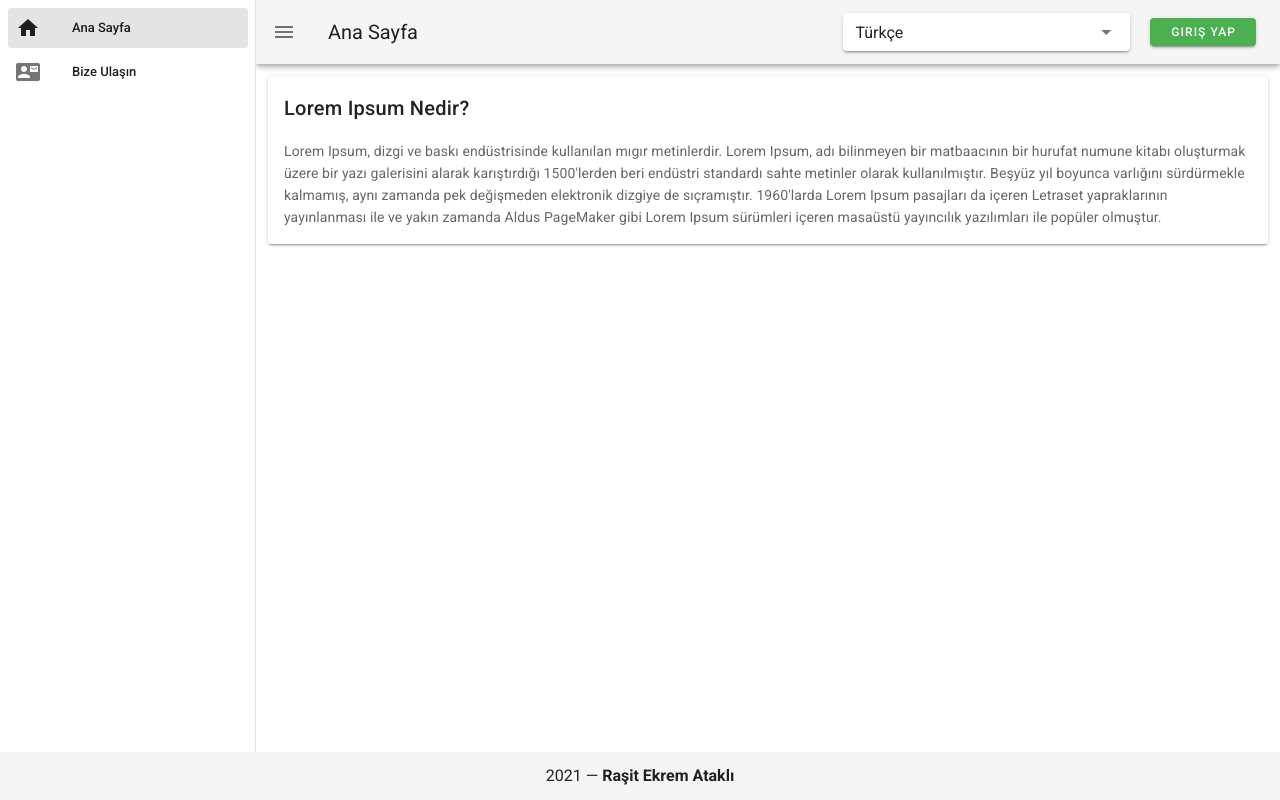
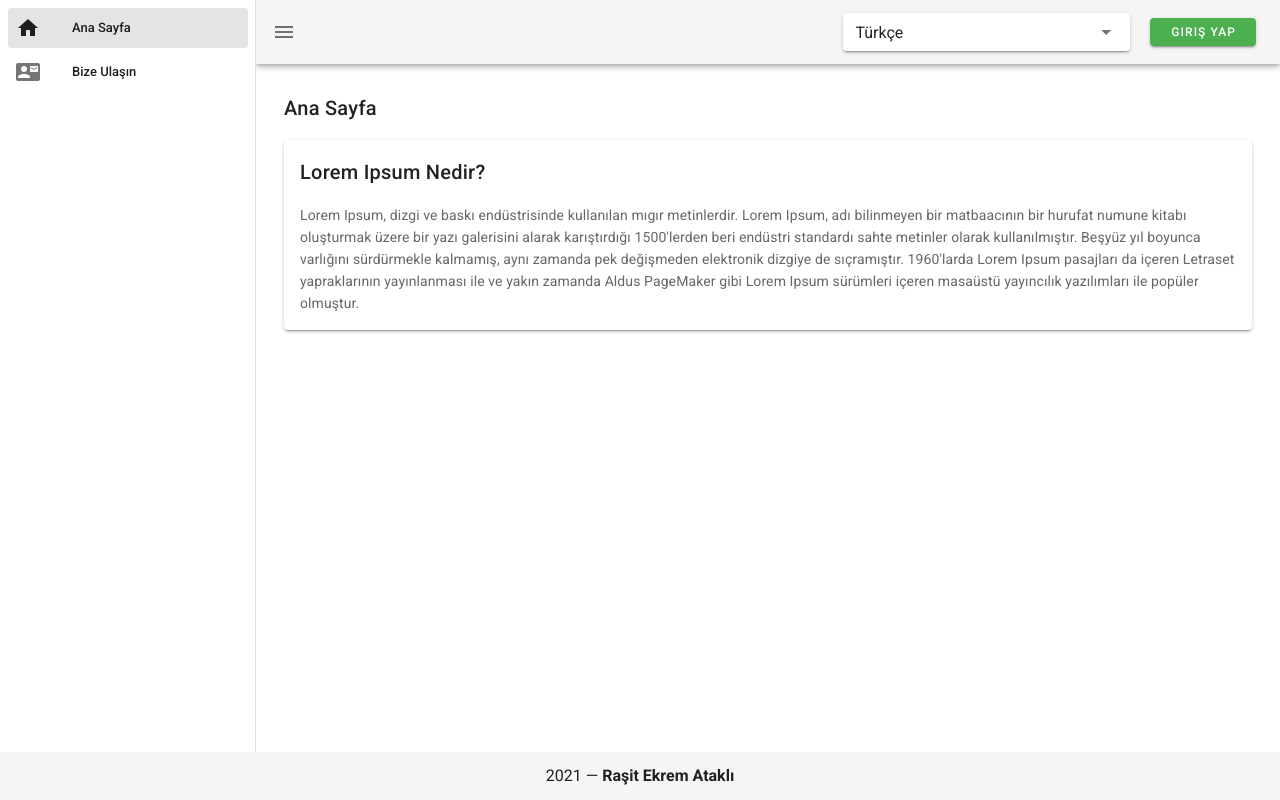
Before and after one commit to rasitekrem/scorpapp-case, a Vue app: page / in a window 1280 px wide. Built offline with nearby package versions, Linux system fonts and the light colour scheme.

Commit message:
responsive görünüm ile ilgili düzenleme yapıldı

```diff
--- a/src/App.vue
+++ b/src/App.vue
@@ -25,7 +25,6 @@
         class="order-md-first order-last"
         @click.stop="drawer = !drawer"
       ></v-app-bar-nav-icon>
-      <v-toolbar-title> {{ $t($route.name) }}</v-toolbar-title>
       <v-spacer />
       <AppLanguageSwitcher />
       <app-user-control :user="user" :is-mobile="isMobile"></app-user-control>
@@ -35,8 +34,15 @@
     <v-main>
       <!-- Provides the application the proper gutter -->
       <v-container fluid>
+        <v-card elevation="0">
+          <v-card-title>
+            {{ $t($route.name) }}
+          </v-card-title>
+          <v-card-text>
+            <router-view></router-view>
+          </v-card-text>
+        </v-card>
         <!-- If using vue-router -->
-        <router-view></router-view>
       </v-container>
     </v-main>
 
--- a/src/components/AppLoginModal.vue
+++ b/src/components/AppLoginModal.vue
@@ -24,7 +24,7 @@
                 dense
               ></v-text-field>
             </v-col>
-            <v-col sm="12" md="6">
+            <v-col cols="12" lg="6">
               <v-text-field
                 v-model="formData.name"
                 :label="$t('login.name')"
@@ -37,7 +37,7 @@
                 dense
               ></v-text-field>
             </v-col>
-            <v-col sm="12" md="6">
+            <v-col cols="12" lg="6">
               <v-text-field
                 v-model="formData.surname"
                 :label="$t('login.surname')"
```
